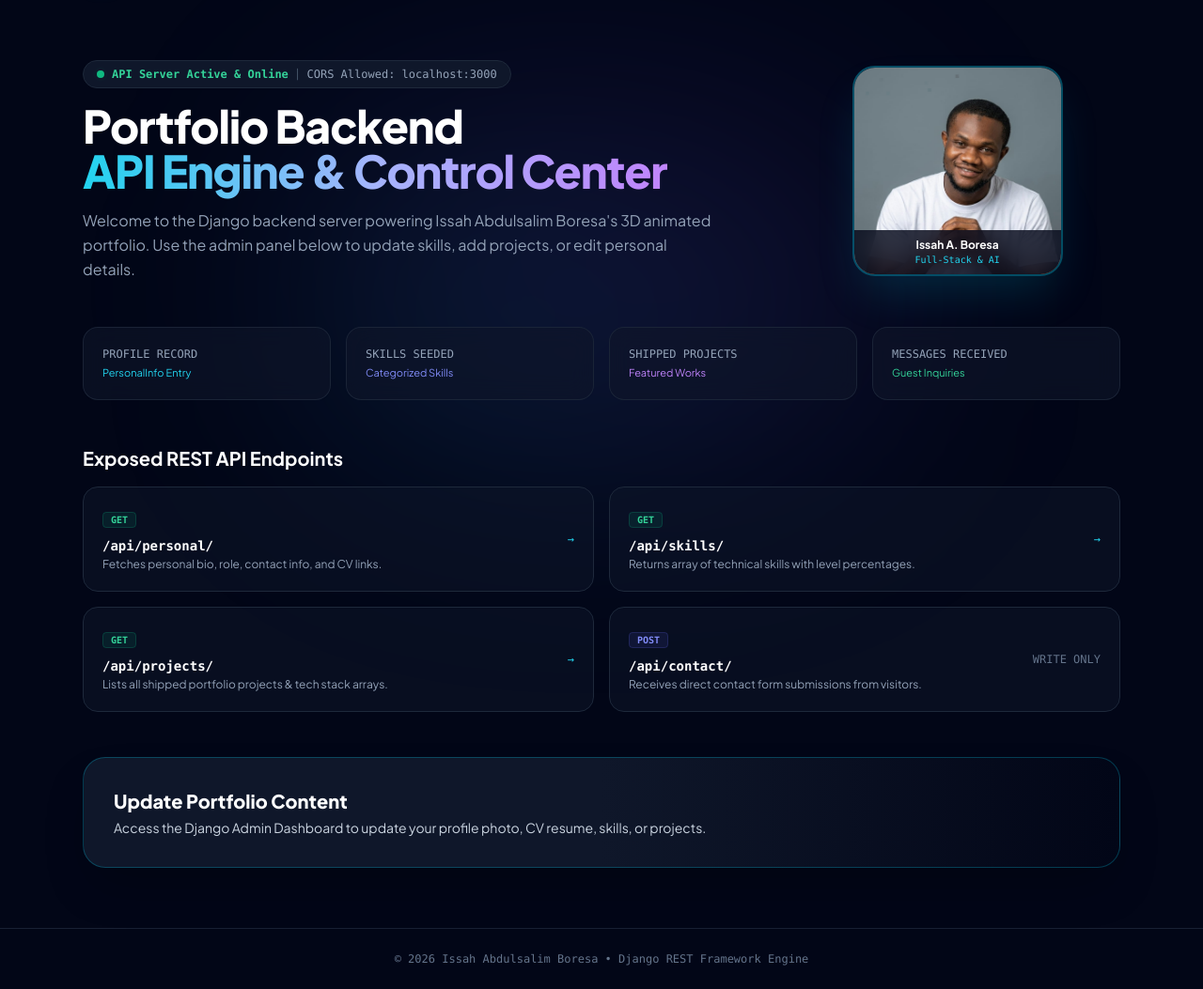
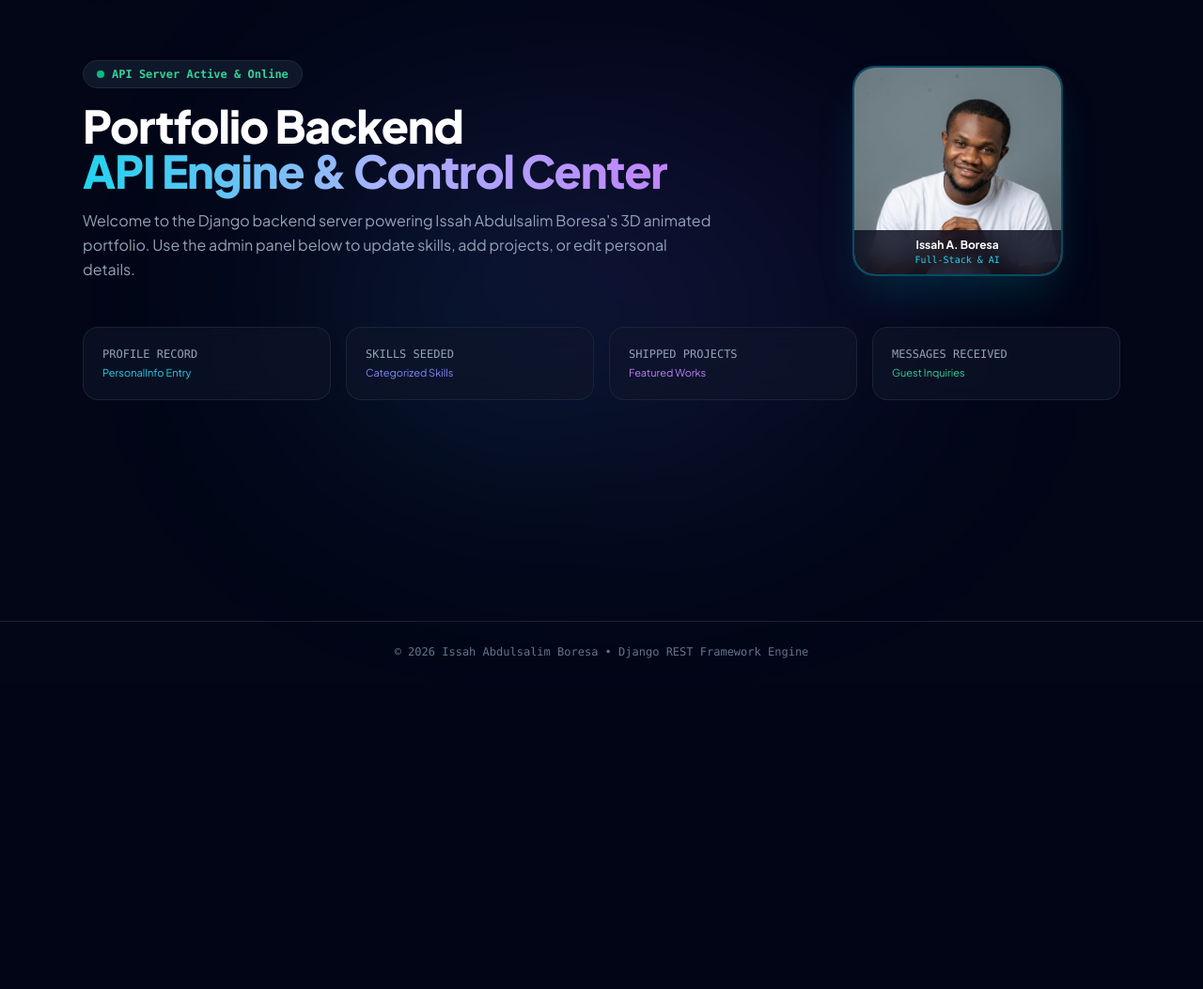
Before and after one commit to issahsalim/myportofolio_backend, a Django app: template templates/index.html in a window 1280 px wide. Shown: the part 74-1127 px from the top of the page at 94% size. After the commit the page ends 775 px from the top, so only its background shows below. Run offline with Django 5.2, Linux system fonts and the light colour scheme; the template is opened without the code that fills it, so the values that code supplies are empty; parts of the project's set-up code (start-up, migrations or seed data) failed here and were passed over; some libraries are stand-ins or nearby versions.

Commit message:
protection

```diff
--- a/portfolio/views.py
+++ b/portfolio/views.py
@@ -183,7 +183,7 @@ def submit_testimonial_view(request):
             threading.Thread(
                 target=_send_testimonial_emails_async,
                 args=(testimonial,),
-                daemon=True
+                daemon=False
             ).start()
 
             context['is_success'] = True
@@ -269,5 +269,5 @@ class ContactMessageViewSet(mixins.CreateModelMixin, viewsets.GenericViewSet):
 
     def perform_create(self, serializer):
         instance = serializer.save()
-        # Non-blocking async email dispatch thread
-        threading.Thread(target=_send_contact_emails_async, args=(instance,), daemon=True).start()
+        # Non-blocking email dispatch thread (daemon=False ensures Gunicorn does not kill thread on production WSGI exit)
+        threading.Thread(target=_send_contact_emails_async, args=(instance,), daemon=False).start()
--- a/templates/index.html
+++ b/templates/index.html
@@ -57,8 +57,8 @@
             <span class="relative inline-flex rounded-full h-2 w-2 bg-emerald-500"></span>
           </span>
           <span class="font-mono text-emerald-400 font-semibold">API Server Active & Online</span>
-          <span class="text-slate-600">|</span>
-          <span class="text-slate-400 font-mono">CORS Allowed: localhost:3000</span>
+          <!-- <span class="text-slate-600">|</s pan> -->
+          <!-- <span class="text-slate-400 font-mono">CORS Allowed: localhost:3000</span> -->
         </div>
 
         <h2 class="text-4xl sm:text-5xl font-extrabold text-white tracking-tight leading-tight">
@@ -117,7 +117,7 @@
     </div>
 
     <!-- Active REST API Endpoints -->
-    <div class="mt-12">
+    <!-- <div class="mt-12">
       <h3 class="text-xl font-bold text-white mb-4">Exposed REST API Endpoints</h3>
       <div class="grid grid-cols-1 sm:grid-cols-2 gap-4">
 
@@ -158,18 +158,18 @@
         </div>
 
       </div>
-    </div>
+    </div> -->
 
     <!-- Quick Management Callout -->
-    <div class="mt-12 bg-gradient-to-r from-slate-900 via-slate-900 to-slate-950 border border-cyan-500/30 rounded-3xl p-8 flex flex-col sm:flex-row items-center justify-between gap-6 shadow-2xl">
+    <!-- <div class="mt-12 bg-gradient-to-r from-slate-900 via-slate-900 to-slate-950 border border-cyan-500/30 rounded-3xl p-8 flex flex-col sm:flex-row items-center justify-between gap-6 shadow-2xl">
       <div>
         <h4 class="text-xl font-extrabold text-white">Update Portfolio Content</h4>
         <p class="text-sm text-slate-300 mt-1">Access the Django Admin Dashboard to update your profile photo, CV resume, skills, or projects.</p>
       </div>
-      <!-- <a href="/admin/" class="px-6 py-3.5 rounded-xl font-bold text-sm text-white bg-gradient-to-r from-cyan-500 to-indigo-600 shadow-lg shadow-cyan-500/25 hover:scale-105 transition-all whitespace-nowrap">
+      <a href="/admin/" class="px-6 py-3.5 rounded-xl font-bold text-sm text-white bg-gradient-to-r from-cyan-500 to-indigo-600 shadow-lg shadow-cyan-500/25 hover:scale-105 transition-all whitespace-nowrap">
         Log In To Admin Panel &rarr;
-      </a> -->
-    </div>
+      </a>
+    </div> -->
 
   </main>
 
```
